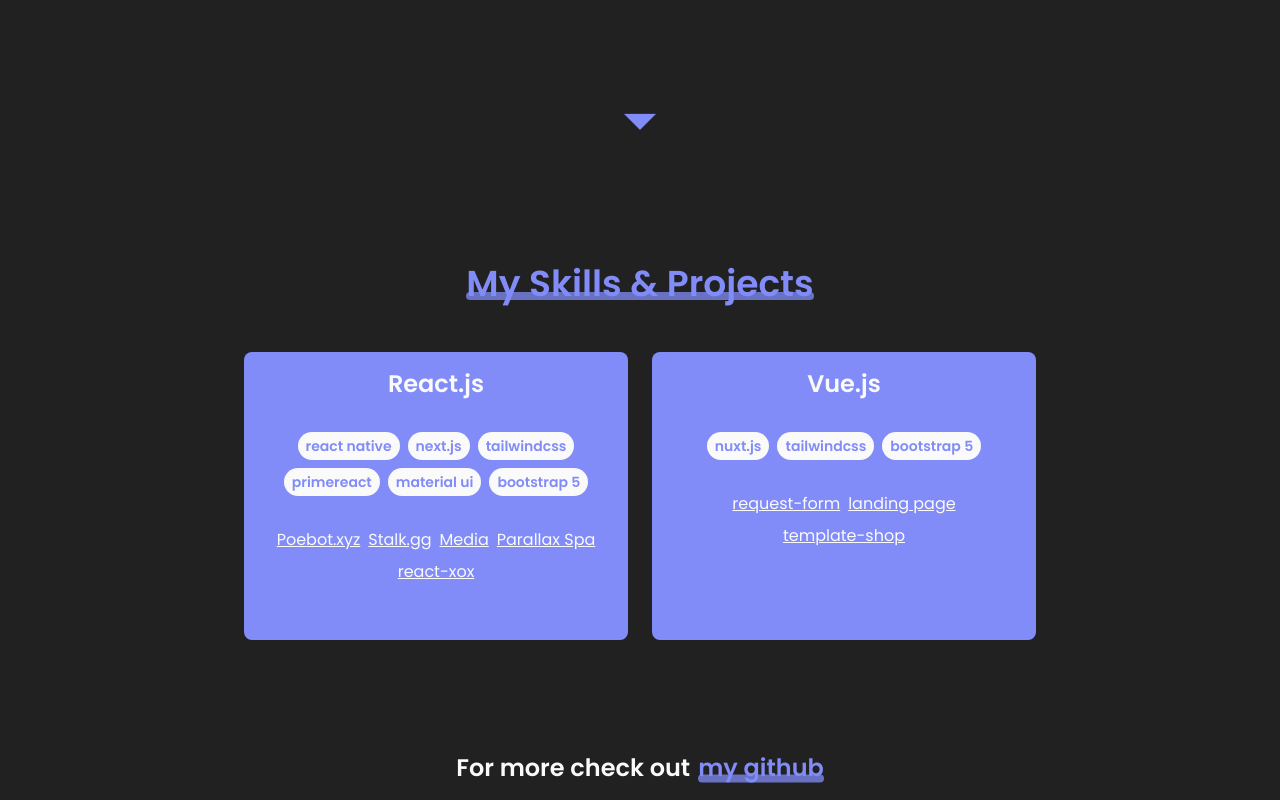
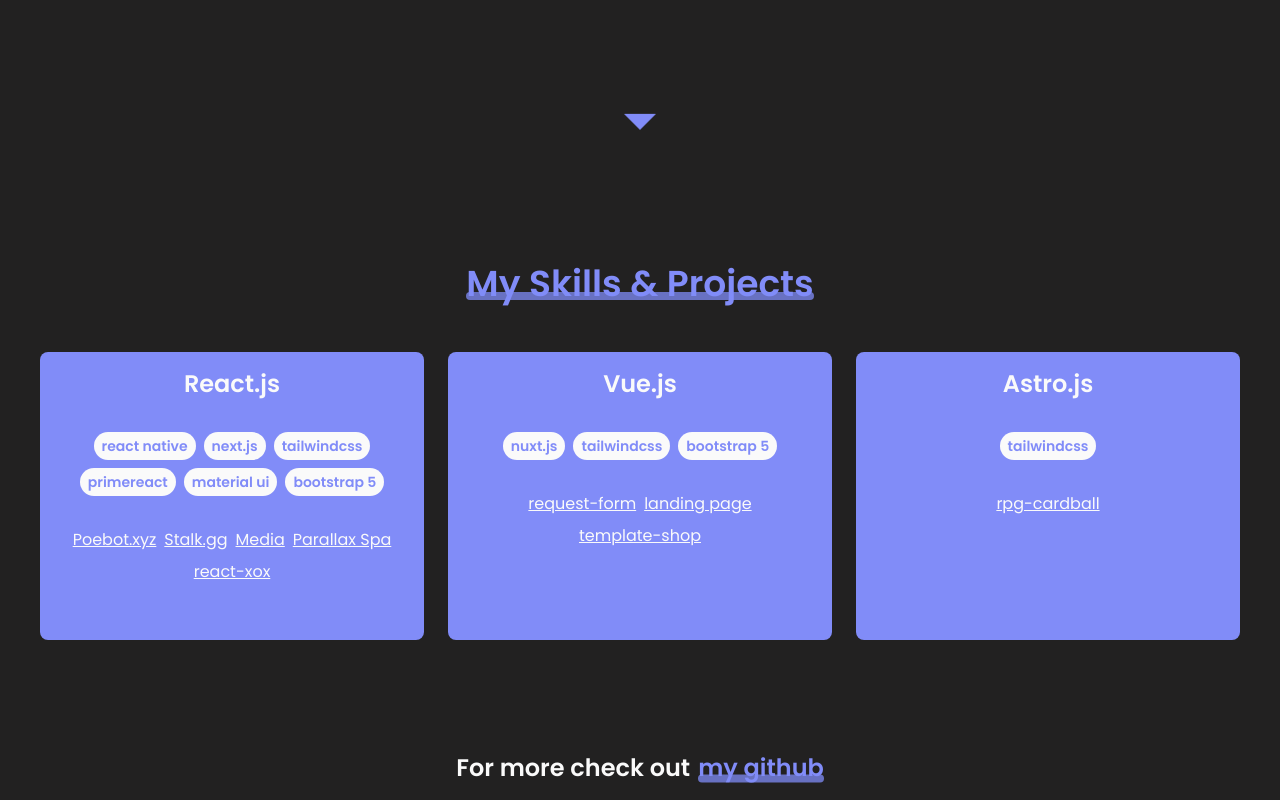
Before and after one commit to Yefee8/portfolio, a Next.js app: page / in a window 1280 px wide. Shown: the part 632-1432 px from the top of the page. Built offline with nearby package versions, Linux system fonts and the light colour scheme.

Commit message:
new skill

```diff
--- a/components/skills.js
+++ b/components/skills.js
@@ -56,6 +56,18 @@ export default function Skills() {
                     link: 'https://yefee-shop.vercel.app/'
                 }
             ]
+        },
+        {
+            title: 'Astro.js',
+            tags: [
+                'tailwindcss'
+            ],
+            projects: [
+                {
+                    title: 'rpg-cardball',
+                    link: 'https://rpg-cardball.vercel.app/'
+                }
+            ]
         }
     ];
 
```
